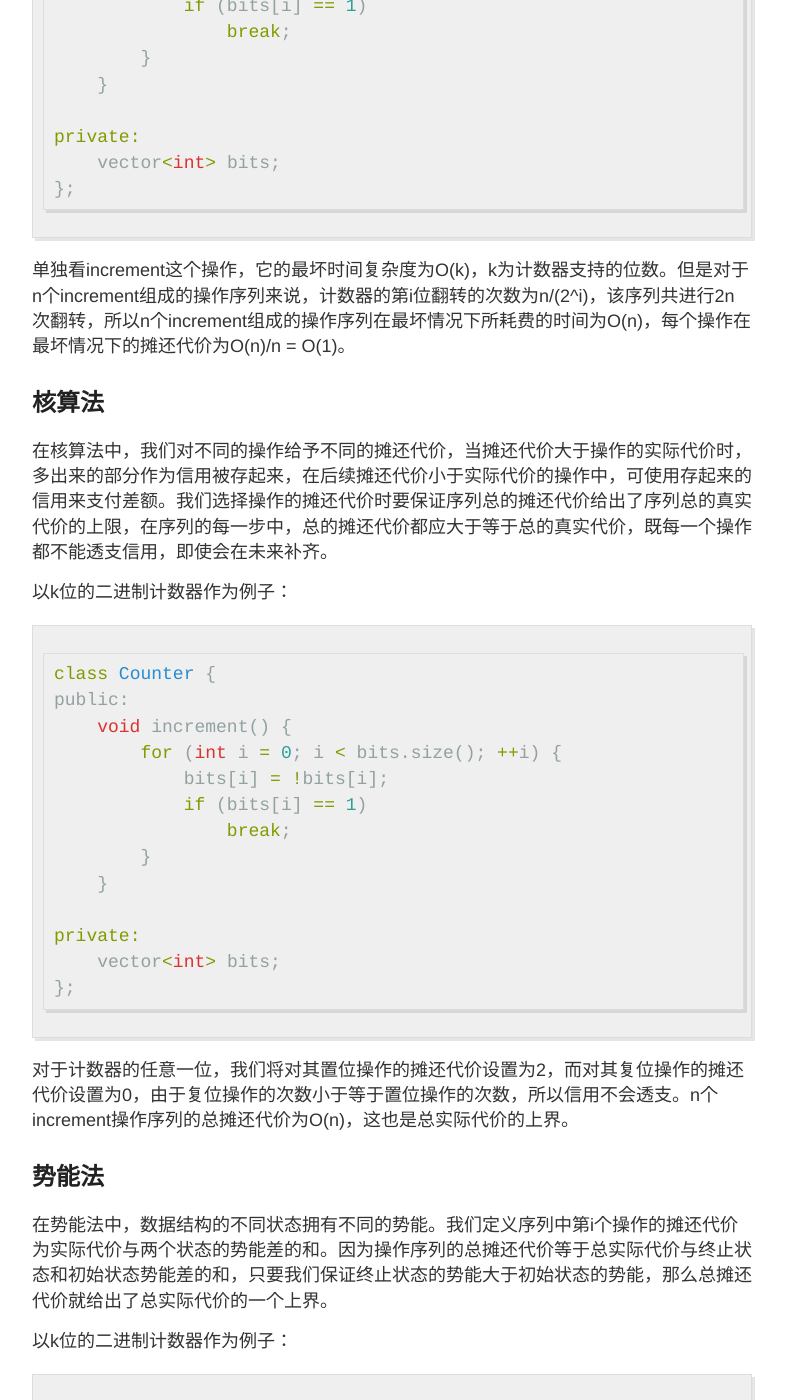
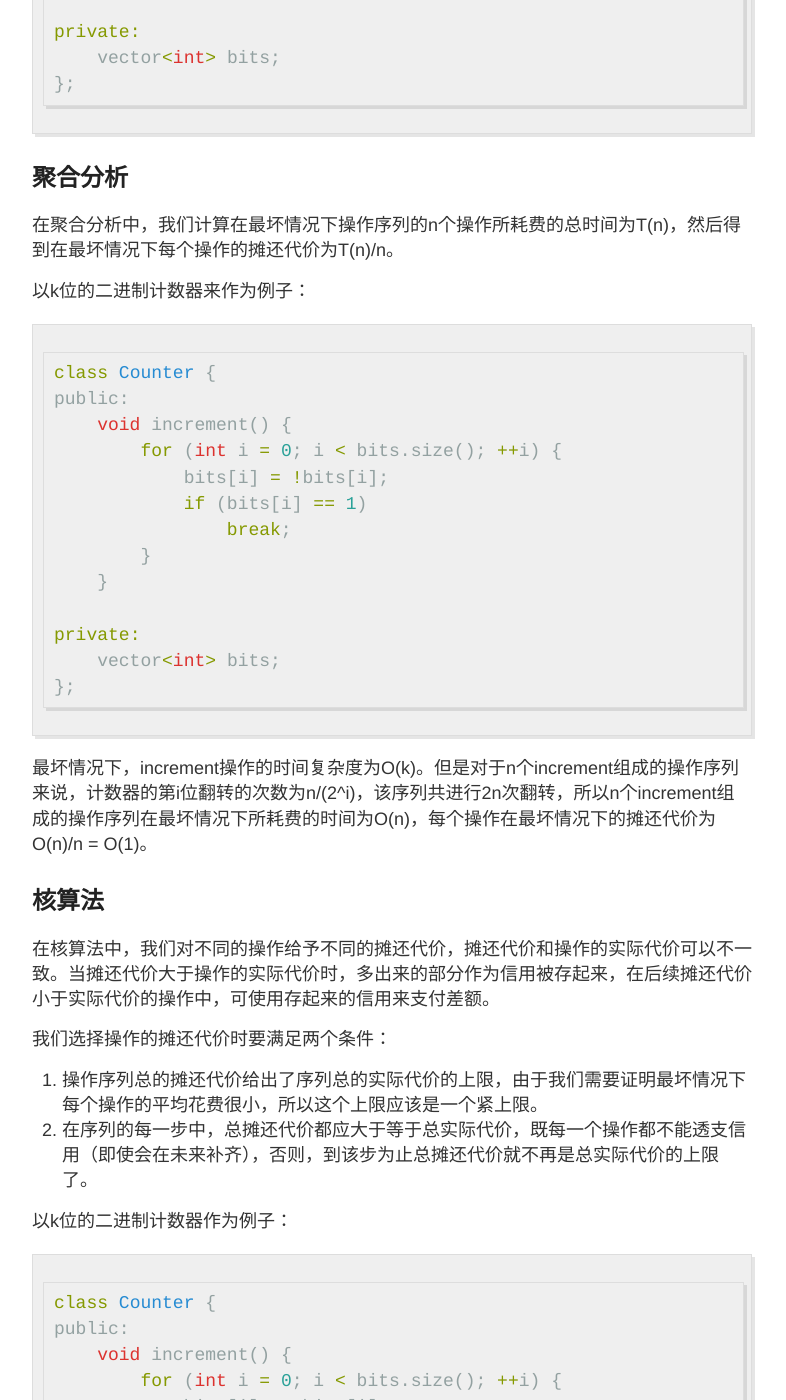
Before and after one commit to JingxueLiao/jingxueliao.github.io, a Jekyll site: the page built from _posts/2016-6-1-amortized_analysis.md, in a window 1280 px wide and 1400 px high, scrolled down 863 px. Shown: the whole window, without its empty margins (248-1034 px from the left). Built offline with Jekyll 4.4.1, drawn with Linux system fonts in a browser that asks for light colours; some of the changed text lies outside the part shown.

Commit message:
Update amortized_analysis

````diff
--- a/_posts/2016-6-1-amortized_analysis.md
+++ b/_posts/2016-6-1-amortized_analysis.md
@@ -3,21 +3,17 @@ layout: post
 title: 摊还分析
 ---
 
-数据结构中的某个操作可能非常耗时，但是在含有该操作一个操作序列中，每个操作的平均耗时却可能非常小。通过摊还分析，我们可以计算出数据结构的一个操作序列中每个操作的平均耗时。
+在数据结构中，可能某个操作特别耗时，但是其他操作的耗时却非常小。这时，用最坏情况下的复杂度来描述整个数据结构的复杂度并不是十分恰当，一个比较好的方法是使用一个操作序列中每个操作的平均耗时来描述该数据结构的性能。通过摊还分析，我们可以计算出数据结构的一个操作序列中每个操作的平均耗时。
 
 注意摊还分析和平均情况分析不一样，摊还分析不涉及概率问题，但它能够保证在最坏情况下每个操作的平均性能。
 
-摊还分析中有三种常用技术：
+摊还分析有三种常用技术：
 
 * 聚合分析
 * 核算法
 * 势能法
 
-## 聚合分析
-
-在聚合分析中，我们计算在最坏情况下n个操作序列所耗费的时间为T(n)，然后得到在最坏情况下每个操作的摊还代价为T(n)/n。
-
-下面我们以一个k位的二进制计数器来作为例子，对其进行聚合分析：
+下面我们将介绍这三种方法，并以二进制计数器作为例子进行具体分析。
 
 ```c++
 class Counter {
@@ -35,11 +31,38 @@ private:
 };
 ```
 
-单独看increment这个操作，它的最坏时间复杂度为O(k)，k为计数器支持的位数。但是对于n个increment组成的操作序列来说，计数器的第i位翻转的次数为n/(2^i)，该序列共进行2n次翻转，所以n个increment组成的操作序列在最坏情况下所耗费的时间为O(n)，每个操作在最坏情况下的摊还代价为O(n)/n = O(1)。
+## 聚合分析
+
+在聚合分析中，我们计算在最坏情况下操作序列的n个操作所耗费的总时间为T(n)，然后得到在最坏情况下每个操作的摊还代价为T(n)/n。
+
+以k位的二进制计数器来作为例子：
+
+```c++
+class Counter {
+public:
+    void increment() {
+        for (int i = 0; i < bits.size(); ++i) {
+            bits[i] = !bits[i];
+            if (bits[i] == 1)
+                break;
+        }
+    }
+
+private:
+    vector<int> bits;
+};
+```
+
+最坏情况下，increment操作的时间复杂度为O(k)。但是对于n个increment组成的操作序列来说，计数器的第i位翻转的次数为n/(2^i)，该序列共进行2n次翻转，所以n个increment组成的操作序列在最坏情况下所耗费的时间为O(n)，每个操作在最坏情况下的摊还代价为O(n)/n = O(1)。
 
 ## 核算法
 
-在核算法中，我们对不同的操作给予不同的摊还代价，当摊还代价大于操作的实际代价时，多出来的部分作为信用被存起来，在后续摊还代价小于实际代价的操作中，可使用存起来的信用来支付差额。我们选择操作的摊还代价时要保证序列总的摊还代价给出了序列总的真实代价的上限，在序列的每一步中，总的摊还代价都应大于等于总的真实代价，既每一个操作都不能透支信用，即使会在未来补齐。
+在核算法中，我们对不同的操作给予不同的摊还代价，摊还代价和操作的实际代价可以不一致。当摊还代价大于操作的实际代价时，多出来的部分作为信用被存起来，在后续摊还代价小于实际代价的操作中，可使用存起来的信用来支付差额。
+
+我们选择操作的摊还代价时要满足两个条件：
+
+1. 操作序列总的摊还代价给出了序列总的实际代价的上限，由于我们需要证明最坏情况下每个操作的平均花费很小，所以这个上限应该是一个紧上限。
+2. 在序列的每一步中，总摊还代价都应大于等于总实际代价，既每一个操作都不能透支信用（即使会在未来补齐），否则，到该步为止总摊还代价就不再是总实际代价的上限了。
 
 以k位的二进制计数器作为例子：
 
@@ -63,7 +86,9 @@ private:
 
 ## 势能法
 
-在势能法中，数据结构的不同状态拥有不同的势能。我们定义序列中第i个操作的摊还代价为实际代价与两个状态的势能差的和。因为操作序列的总摊还代价等于总实际代价与终止状态和初始状态势能差的和，只要我们保证终止状态的势能大于初始状态的势能，那么总摊还代价就给出了总实际代价的一个上界。
+在势能法中，有一个势函数可以根据数据结构的不同状态计算出相应的势能。我们定义操作序列中第i个操作的摊还代价为实际代价与两个状态的势能差的和。操作序列的总摊还代价等于总实际代价与终止状态和初始状态势能差的和。
+
+势函数应满足对于操作序列中每一步的势能都大于等于初始状态的势能，这样总摊还代价就给出了总实际代价的一个上界，并且总能提前支付。
 
 以k位的二进制计数器作为例子：
 
@@ -83,4 +108,4 @@ private:
 };
 ```
 
-我们将计数器的势能定义为1的位数，初始状态的势能为0，后续操作中势能总大于等于0。假设第i个操作含有t个复位，1个置位，前一状态的势能为b，则该操作的摊还代价为t + 1 + (b - t + 1) - b = 2。所以n个increment操作序列最坏情况的时间复杂度为O(n)。
+我们将计数器的势能定义为1的个数，初始状态的势能为0，后续操作中势能总大于等于0。假设第i个操作含有t个复位，1个置位，前一状态的势能为b，则该操作的摊还代价为t + 1 + (b - t + 1) - b = 2。所以n个increment操作序列最坏情况的时间复杂度为O(n)。
````
